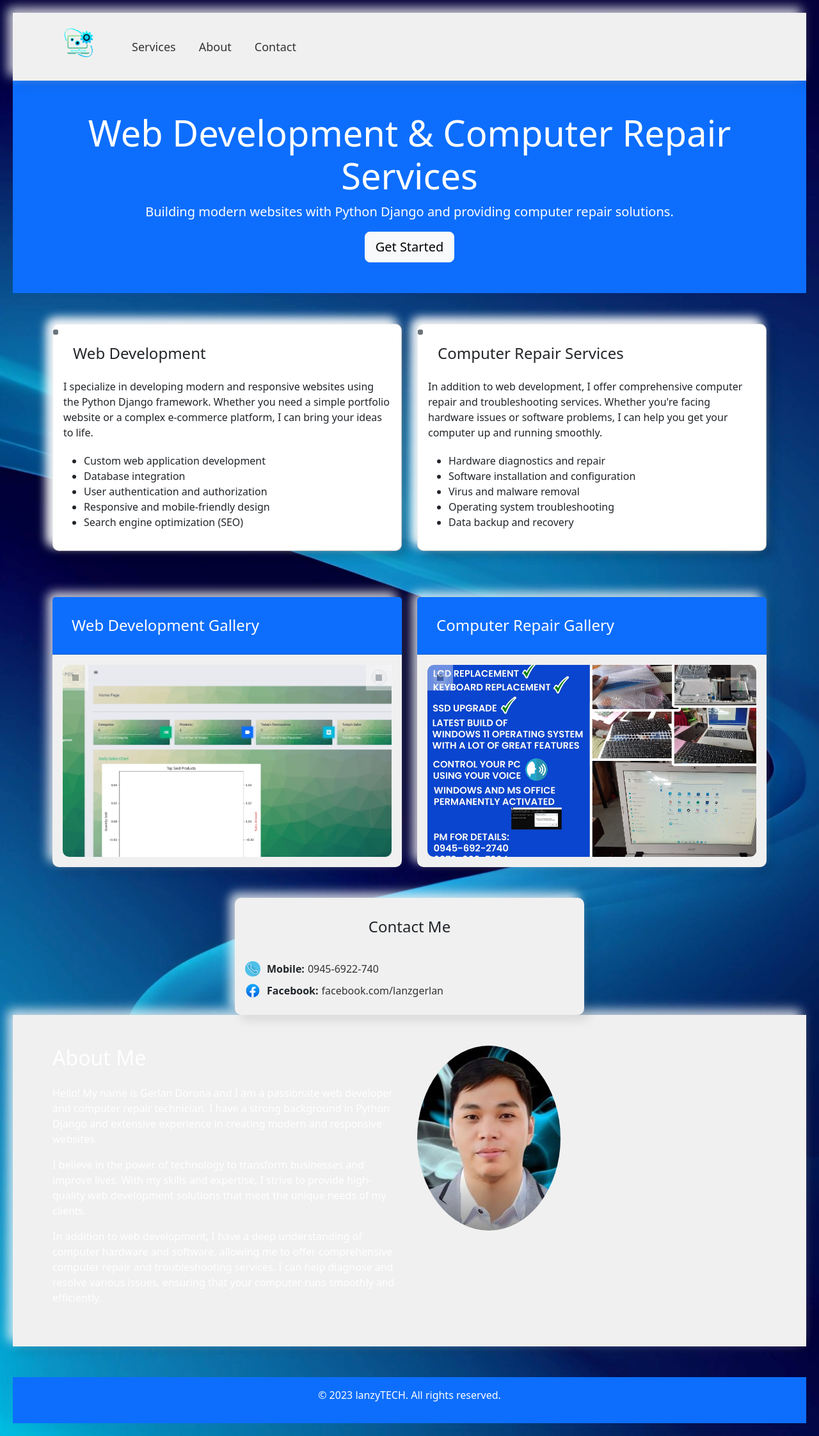
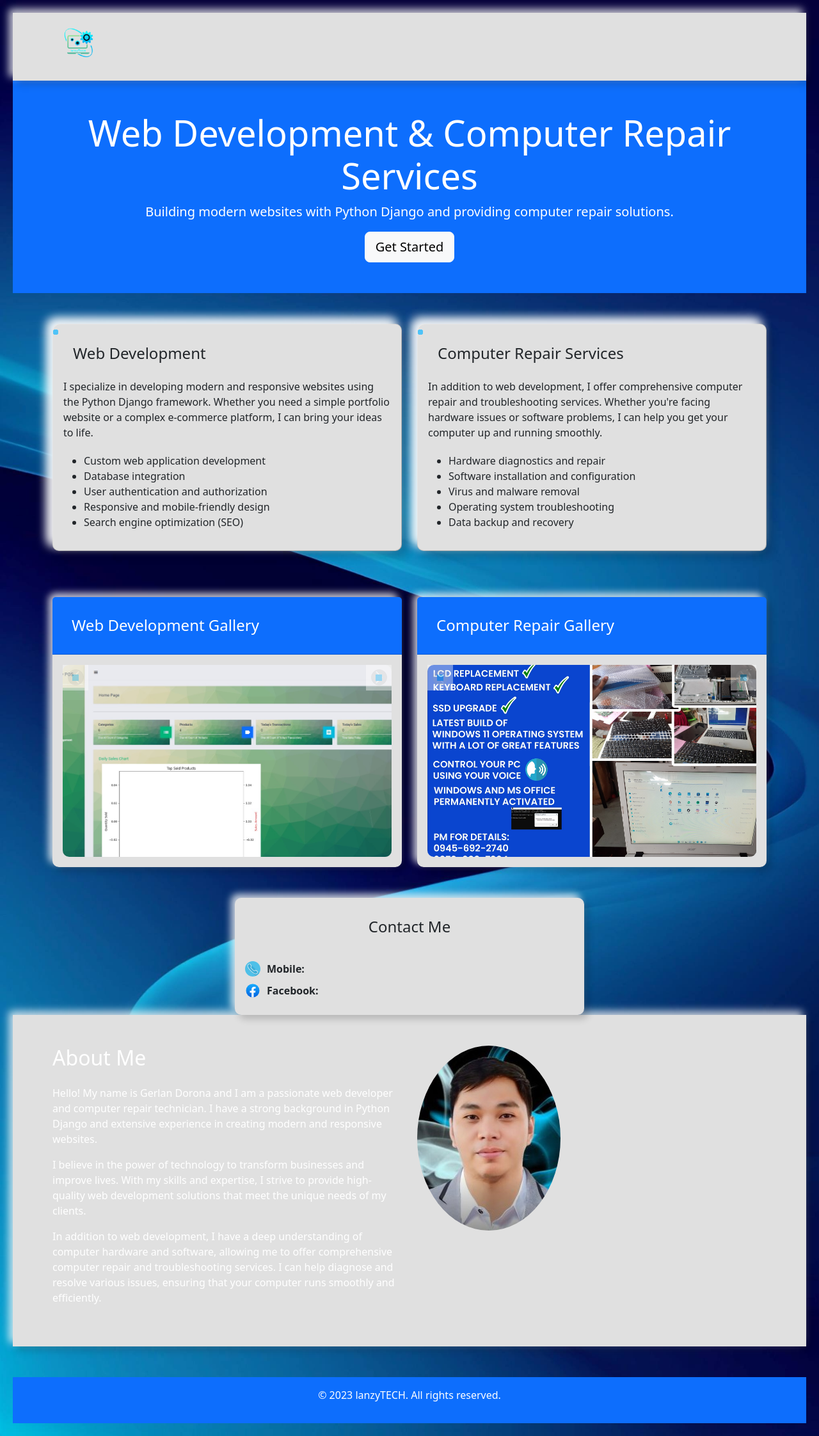
Before and after one commit to lanzy-lanzy/lanzy, a Django app: page / in a window 1280 px wide. Shown: the whole page at 64% size. Run offline with Django 4.2, Linux system fonts and the light colour scheme; some libraries are stand-ins or nearby versions.

Commit message:
Update styles.css

```diff
--- a/myapp/static/css/styles.css
+++ b/myapp/static/css/styles.css
@@ -1,5 +1,5 @@
 body {
-  background-color: #f0f0f0;
+  background-color: #0d47a1;
   padding: 20px;
 }
 
@@ -7,7 +7,7 @@ body {
 .skeuomorphic,
 .contact-card,
 .header {
-  background-color: #ffffff;
+  background-color: #e0e0e0;
   border-radius: 10px;
   box-shadow: 8px 8px 16px rgba(0, 0, 0, 0.1), -8px -8px 16px rgba(255, 255, 255, 0.8);
   transition: transform 0.3s ease;
@@ -44,7 +44,7 @@ body {
   width: 8px;
   height: 8px;
   border-radius: 50%;
-  background-color: #6c757d;
+  background-color: #4fc3f7;
 }
 
 .contact-info {
@@ -70,16 +70,16 @@ body {
 .contact-link {
   font-size: 16px;
   text-decoration: none;
-  color: #333333;
+  color: #e0e0e0;
   transition: color 0.3s ease;
 }
 
 .contact-link:hover {
-  color: #007bff;
+  color: #81d4fa;
 }
 
 .header {
-  background-color: #3300ff;
+  background-color: #01579b;
   padding: 10px 0;
 }
 
@@ -107,14 +107,14 @@ body {
 }
 
 .navbar-nav .nav-link {
-  color: #333;
+  color: #e0e0e0;
   font-size: 18px;
   margin-left: 20px;
   transition: color 0.3s ease;
 }
 
 .navbar-nav .nav-link:hover {
-  color: #555;
+  color: #a7ffeb;
 }
 
 @media (max-width: 767px) {
@@ -146,18 +146,18 @@ body {
 /* Additional custom styles for a more appealing look */
 
 .neumorphic {
-  background-color: #f0f0f0;
+  background-color: #e0e0e0;
   border: none;
-  box-shadow: 8px 8px 16px rgba(0, 0, 0, 0.1), -8px -8px 16px rgba(255, 255, 255, 0.8);
+  box-shadow: 6px 6px 12px rgba(0, 0, 0, 0.2), -6px -6px 12px rgba(255, 255, 255, 0.8);
 }
 
 .neumorphic:hover {
-  transform: scale(1.05);
+  transform: translateY(-5px);
 }
 
 .carousel-control-prev-icon,
 .carousel-control-next-icon {
-  background-color: #f0f0f0;
+  background-color: #e0e0e0;
   width: 25px;
   height: 25px;
   border-radius: 50%;
@@ -183,7 +183,7 @@ body {
   top: 50%;
   left: 50%;
   transform: translate(-50%, -50%);
-  background-color: #6c757d;
+  background-color: #4fc3f7;
 }
 
 .carousel-control-prev-icon::before {
```
